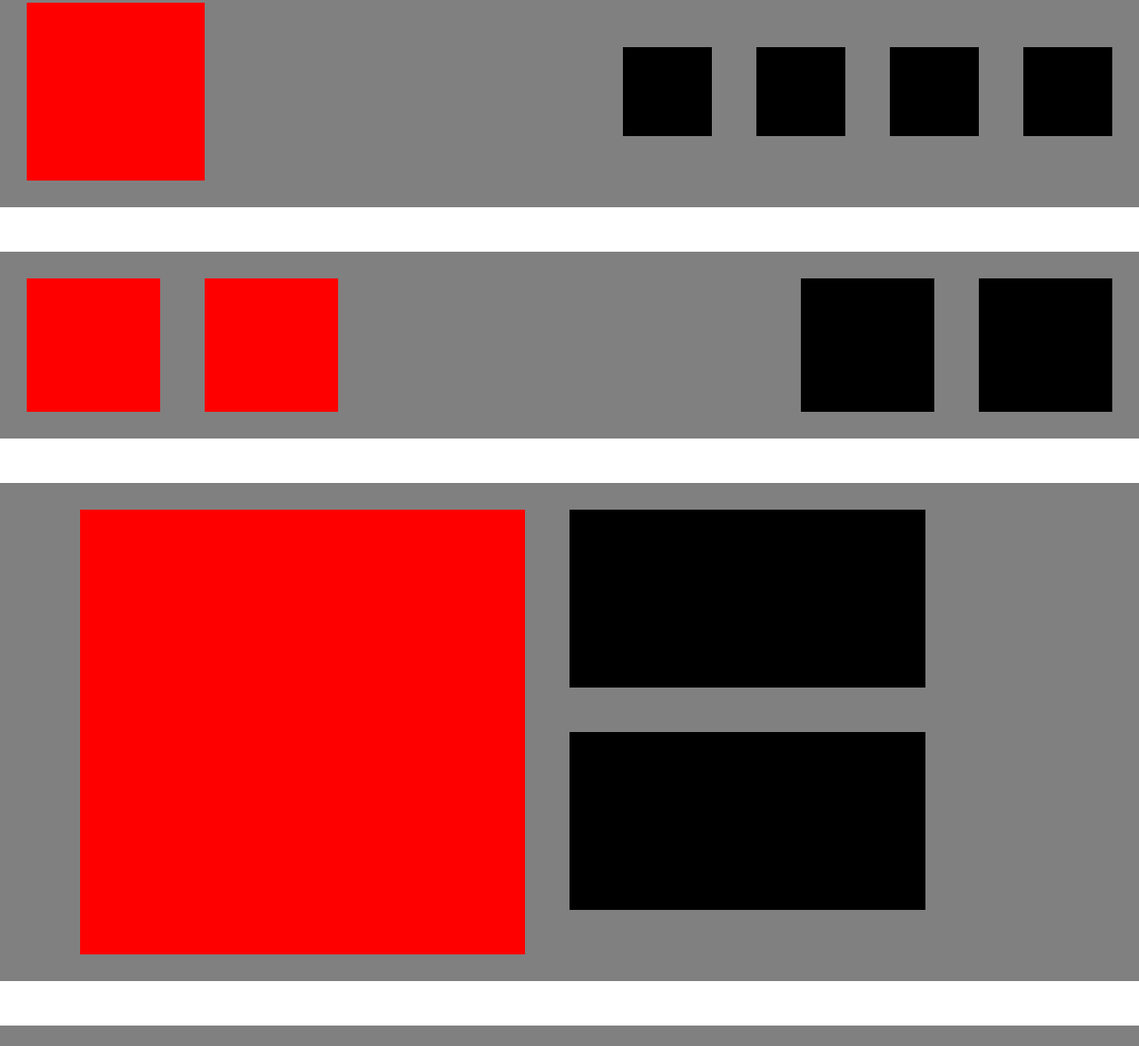
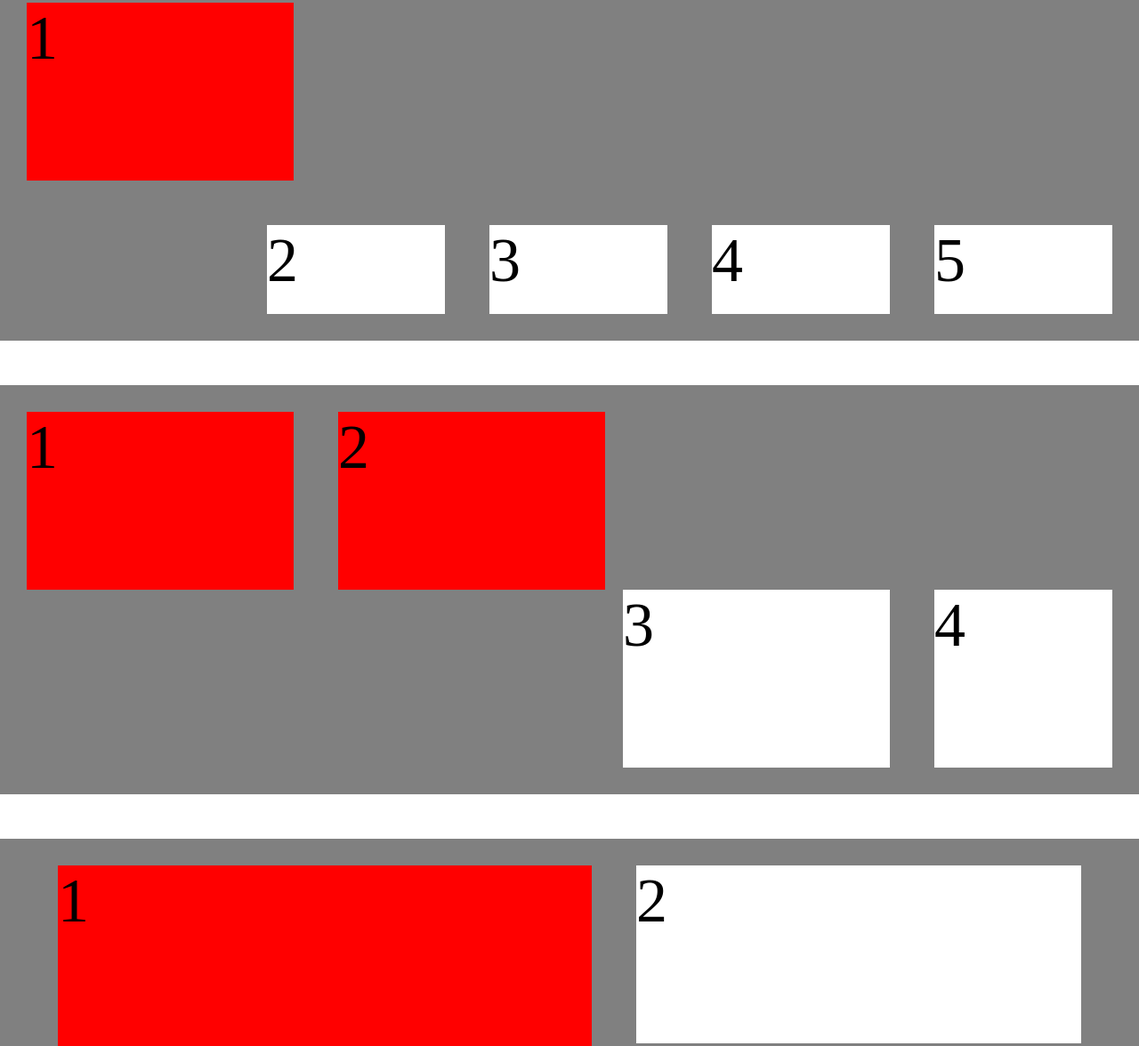
Before and after one commit to Australium/float-clearfix, a plain HTML site: page index.html in a window 1280 px wide. Shown: the part 337-1513 px from the top of the page at 89% size. Drawn offline with Linux system fonts and the light colour scheme.

Commit message:
redone float blocks in another branch

```diff
--- a/index.html
+++ b/index.html
@@ -7,43 +7,53 @@
 </head>
 <body>
     <div class="container">
-        <div class="box-one"></div>
-        <div class="box-two"></div>
+        <div class="box red">1</div>
+        <div class="box white">2</div>
         <div class="clearfix"></div>
     </div>
     <div class="container">
-        <div class="box-one"></div>
+        <div class="box red">1</div>
         <div class="wrap">
-        <div class="box-two small margin"></div>
-        <div class="box-two small"></div>
-        <div class="box-two small"></div>
-        <div class="box-two small"></div>
+            <div class="box white right margin">2</div>
+            <div class="box white right">3</div>
+            <div class="box white right">4</div>
+            <div class="box white right">5</div>
             <div class="clearfix"></div>
         </div>
     <div class="clearfix"></div>
     </div>
     <div class="container">
-        <div class="box-one right smaller"></div>
-        <div class="box-one smaller"></div>
-        <div class="box-two smaller"></div>
-        <div class="box-two right smaller"></div>
+        <div class="box red one">1</div>
+        <div class="box red">2</div>
+        <div class="wrap wrapper">
+            <div class="box white right third">3</div>
+            <div class="box white right fourth">4</div>
+            <div class="clearfix"></div>
+        </div>
     <div class="clearfix"></div>
     </div>
     <div class="container">
-        <div class="wrapper">
-        <div class="box-one giant"></div>
-        <div class="box-two wide down"></div>
-        <div class="box-two wide"></div>
+        <div class="center">
+            <div class="box red giant">1</div>
+            <div class="block">
+                <div class="box white wider push">2</div>
+                <div class="box white wider">3</div>
+                <div class="clearfix"></div>
+            </div>
         <div class="clearfix"></div>
         </div>
     </div>
     <div class="container bottom">
-        <div class="wrapper left">
-        <div class="box-one bigger"></div>
-        <div class="box-two big down more"></div>
-        <div class="box-two big"></div>
+        <div class="float">
+            <div class="box red giant big">1</div>
+            <div class="block">
+                <div class="box white wider push wide">2</div>
+                <div class="box white wider wide">3</div>
                 <div class="clearfix"></div>
             </div>
+        <div class="clearfix"></div>
+        </div>
+        <div class="clearfix"></div>
     </div>
 </body>
 </html>
--- a/style.css
+++ b/style.css
@@ -4,6 +4,7 @@
 
 body {
     margin: 0;
+    font-size: 70px;
 }
 
 .container {
@@ -12,17 +13,18 @@ body {
     margin-bottom: 50px;
 }
 
-.box-one {
+.box {
+    width: 300px;
+    height: 200px;
+}
+
+.red {
     background-color: red;
-    width: 200px;
-    height: 200px;
     float: left;
 }
 
-.box-two {
-    background-color: black;
-    width: 200px;
-    height: 200px;
+.white {
+    background-color: white;
     float: right;
 }
 
@@ -30,67 +32,80 @@ body {
     clear:both;
 }
 
-.small {
-    width: 100px;
+.wrap {
+    padding: 50px 0px 0px 0px;
+    float: right;
+}
+
+.right {
+    width: 200px;
     height: 100px;
+    margin-left: 50px;
+    float:left;
+}
+
+.margin {
+    margin-left: 0;
+}
+
+.one {
     margin-right: 50px;
 }
 
-.margin {
-    margin-right: 0;
+.third {
+    width: 300px;
+    height: 200px;
 }
 
-.wrap {
-    padding: 50px 0px 0px 0px;
-}
-
-.right {
-    margin-right: 50px;
-}
-
-.smaller {
-    width: 150px;
-    height: 150px;
+.fourth {
+    width: 200px;
+    height: 200px;
 }
 
 .wrapper {
-    width: 1100px;
+    padding: 0;
+}
+
+.center {
+    width: 1150px;
     margin: 0 auto;
 }
 
 .giant {
+    width: 600px;
+    height: 600px;
+}
+
+.wider {
+    width: 500px;
+    height: 200px;
+    float: none;
+}
+
+.block {
+    float: left;
+    padding: 0px 0px 0px 50px;
+}
+
+.push {
+    margin-bottom: 100px;
+}
+
+.float {
+    float: right;
+}
+
+.big {
     width: 500px;
     height: 500px;
 }
 
 .wide {
     width: 400px;
-    margin-right: 150px;
-}
-
-.down {
-    margin-bottom: 50px;
-}
-
-.left {
-    margin-right: 0;
-    padding: 0px 50px 50px 300px;
-}
-
-.bigger {
-    width: 400px;
-    height: 400px;
-}
-
-.big {
-    width: 300px;
-    height: 150px;
+    height: 200px;
 }
 
 .bottom {
+    padding: 30px 100px 100px 30px;
     margin-bottom: 0;
 }
-
-.more {
-    margin-bottom: 100px;
-}
```
Lines whose indentation alone changed are shown as unchanged.
